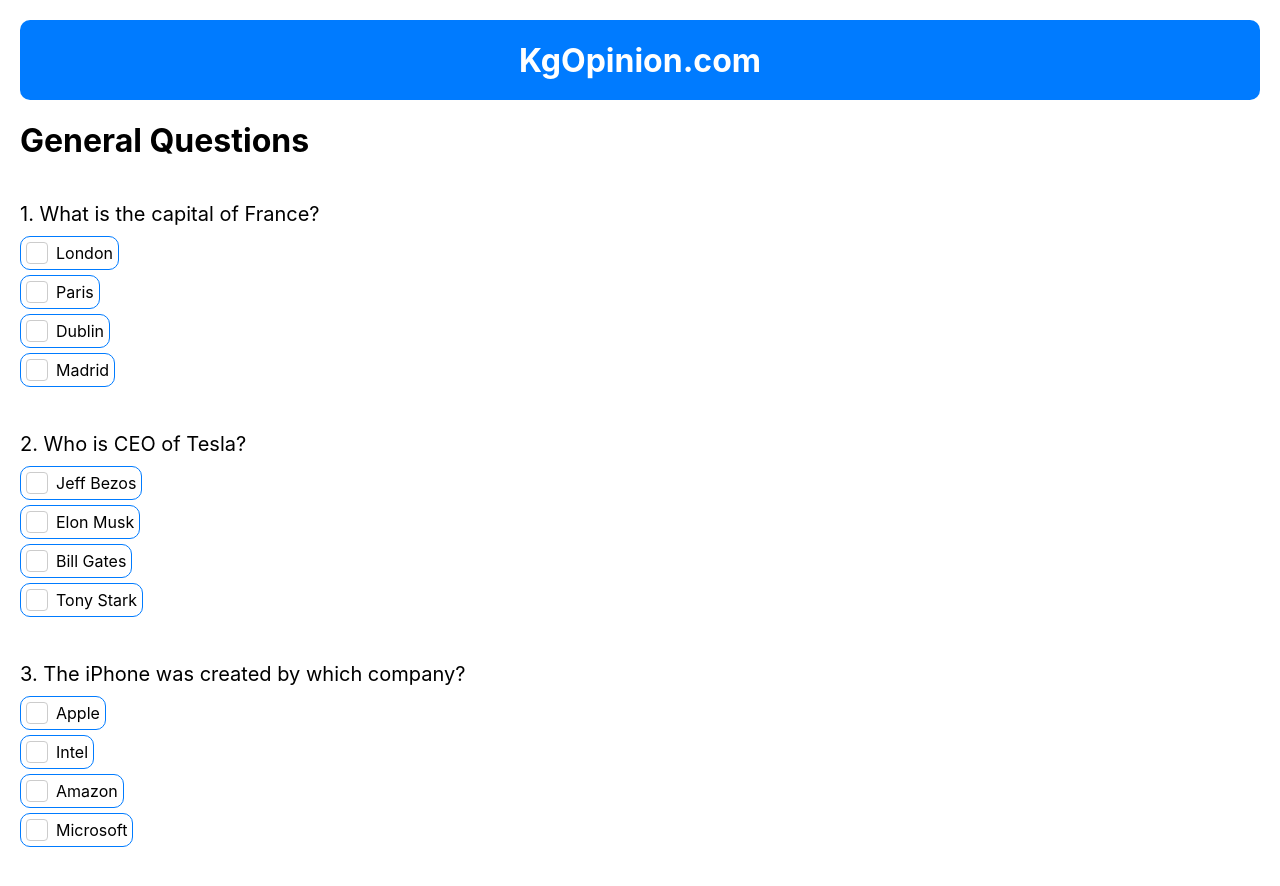
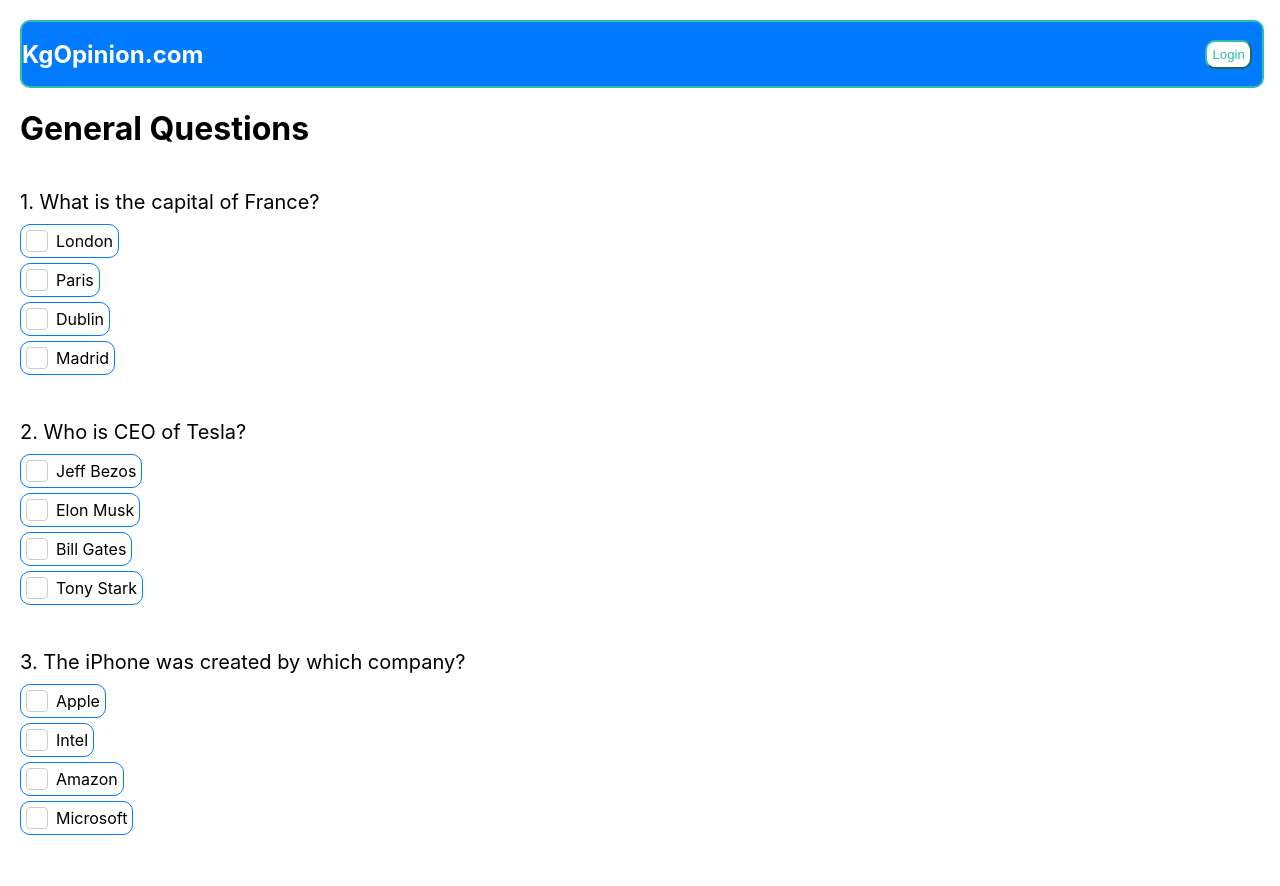
Before and after one commit to Kratosgado/react-ui, a React (Create React App) app: page / in a window 1280 px wide. Shown: the top 886 px of the page. Built offline with nearby package versions, Linux system fonts and the light colour scheme.

Commit message:
add a login buton

```diff
--- a/src/components/Header.tsx
+++ b/src/components/Header.tsx
@@ -2,26 +2,50 @@
 import styled from 'styled-components';
 
 export const Header = () => {
+
+  const onLoginPressed = () => {
+    console.log('login pressed');
+  }
+
   return (
     <HeaderContainer>
-      <h1>KgOpinion.com</h1>
+      <h2>KgOpinion.com</h2>
+      <AccountContainer onClick={onLoginPressed}>
+        Login
+      </AccountContainer>
     </HeaderContainer>
   )
 }
 
 const primaryColor = '#007bff';
-const secondarColor = '#0d6153';
+const secondarColor = '#32bda6';
 
 
 // styles for header
 const HeaderContainer = styled.header`
-  height: ${window.innerHeight * 0.1}px;
+  height: ${window.innerHeight * 0.08}px;
   width: 100%;
   background-color: ${primaryColor};
   color: #fff;
   display: flex;
   flex-direction: row;
   align-items: center;
-  justify-content: center;
+  justify-content: space-between;
+  border: 2px solid ${secondarColor};
   border-radius: 10px;
 `
+
+const AccountContainer = styled.button`
+  display: flex;
+  flex-direction: row;
+  align-items: center;
+  justify-content: space-around;
+  border-radius: 10px;
+  margin-right: 10px;
+  padding: 5px;
+  background-color: #fff;
+  color: ${secondarColor};
+  border-color: ${secondarColor};
+
+
+`
```
